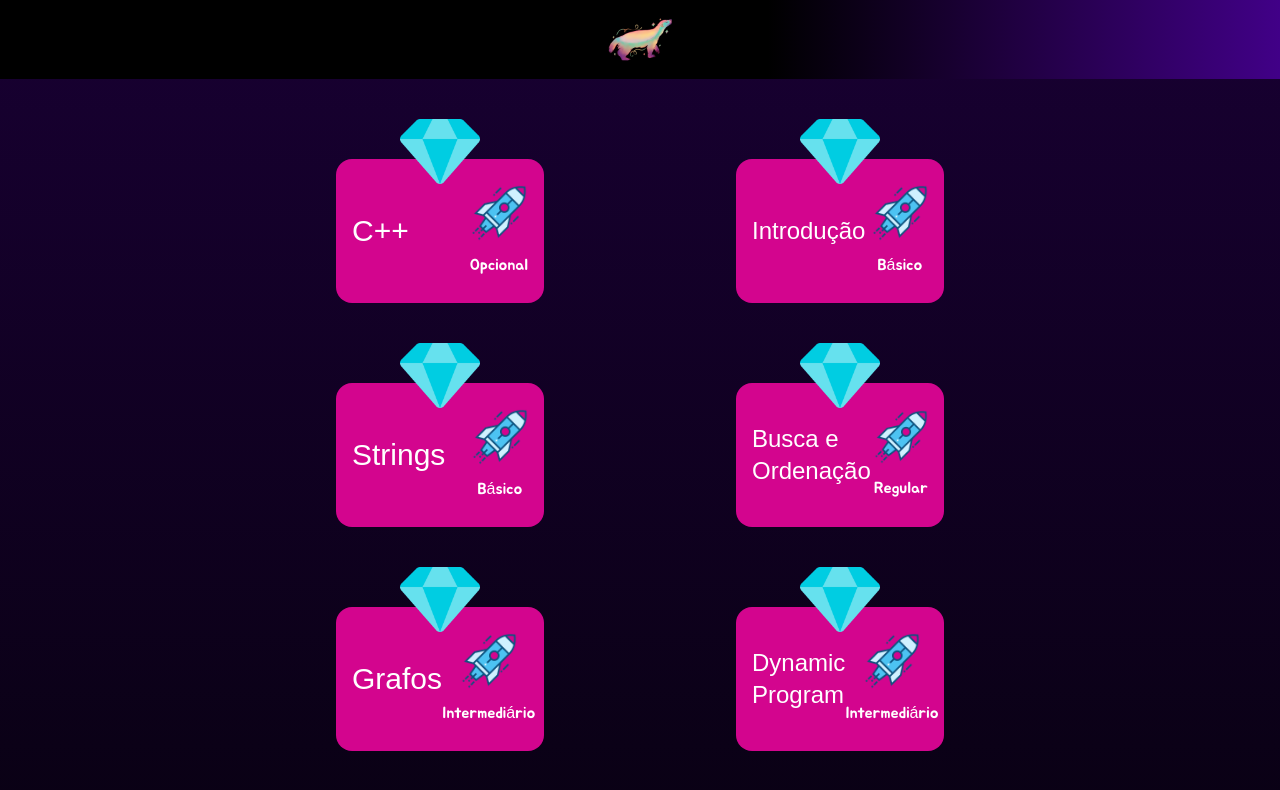
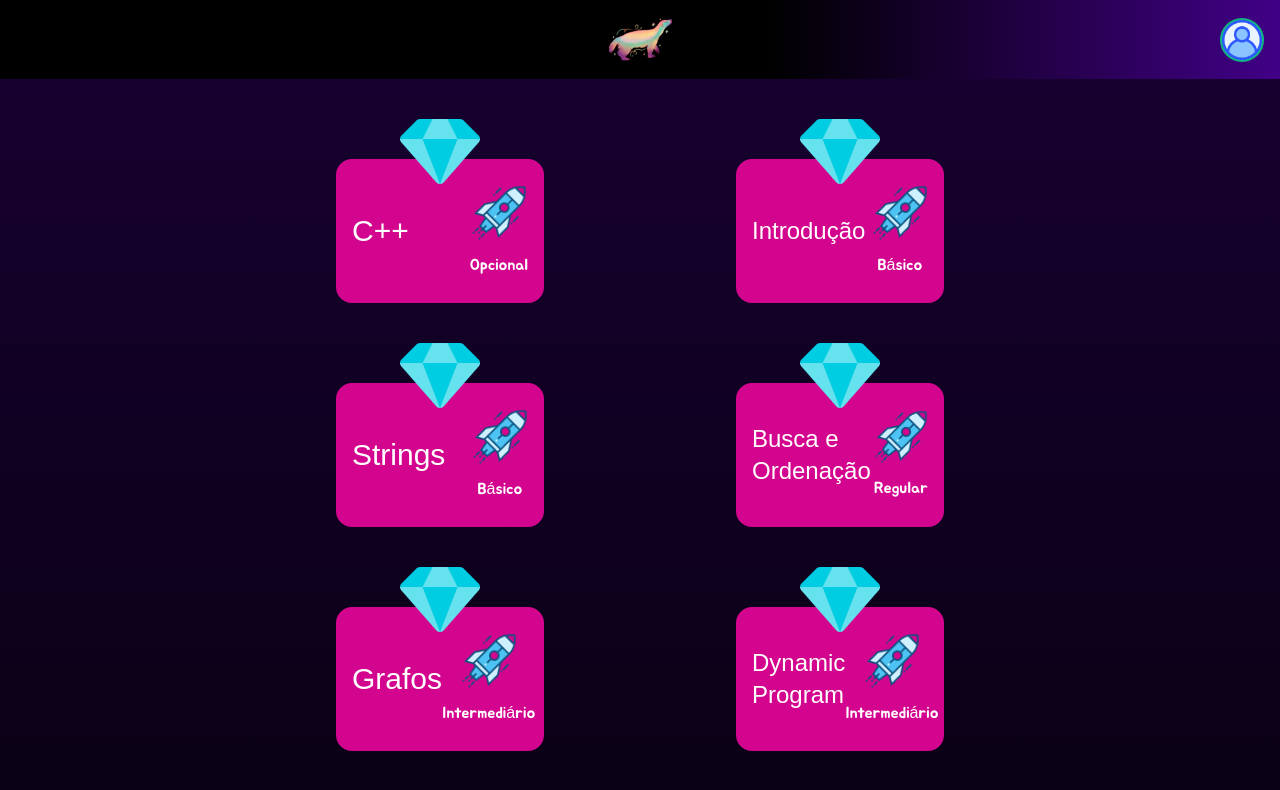
Before and after one commit to kenandjak/CodAmig, a React (Vite) app in the folder codamig/: page / in a window 1280 px wide. Shown: the top 790 px of the page. Built offline with nearby package versions, Linux system fonts and the light colour scheme; a web font is replaced by a local one.

Commit message:
feat: add profile button

```diff
--- a/codamig/src/view/components/Header.tsx
+++ b/codamig/src/view/components/Header.tsx
@@ -1,16 +1,33 @@
 import logo from "../assets/logo_header.png";
+import profile from "../assets/icons/profile_icon.png";
 import { Link } from "react-router-dom";
 import classNames from "classnames";
+import { useState, useRef, useEffect } from "react";
 
 type Props = {
   className?: string;
 };
 
 function Header({ className }: Props) {
+  const [isMenuOpen, setIsMenuOpen] = useState(false);
+  const menuRef = useRef<HTMLDivElement>(null);
+
+  useEffect(() => {
+    function handleClickOutside(event: MouseEvent) {
+      if (menuRef.current && !menuRef.current.contains(event.target as Node)) {
+        setIsMenuOpen(false);
+      }
+    }
+    document.addEventListener("mousedown", handleClickOutside);
+    return () => {
+      document.removeEventListener("mousedown", handleClickOutside);
+    };
+  }, [menuRef]);
+
   return (
     <header
       className={classNames(
-        "w-full bg-gradient-purple flex flex-col justify-center items-center",
+        "w-full bg-gradient-purple flex flex-col justify-center items-center relative",
         className
       )}
     >
@@ -18,9 +35,35 @@ function Header({ className }: Props) {
         <img
           src={logo}
           alt="Botão principal com logo do texugo"
-          className="w-14 ms:w-16 lg:w-20"
+          className="w-14 ms:w-16 lg:w-20 transform transition-transform duration-300 hover:scale-105"
         />
       </Link>
+      <div className="absolute right-4 flex items-center gap-4">
+        <div className="relative" ref={menuRef}>
+          <button
+            onClick={() => setIsMenuOpen(!isMenuOpen)}
+            className="w-9 h-9 ms:w-10 ms:h-10 lg:w-11 lg:h-11 rounded-full bg-emerald-500 flex items-center justify-center focus:outline-none focus-visible:ring-2 focus-visible:ring-emerald-300"
+          >
+            <img
+              src={profile}
+              alt="Botão de perfil para fazer login ou verificar a conta"
+              className="w-8 h-8 ms:w-9 ms:h-9 lg:w-10 lg:h-10"
+            />
+          </button>
+          {isMenuOpen && (
+            <div className="absolute right-0 mt-6 w-52 bg-purple-heavy rounded-md shadow-lg py-1 z-10">
+              <Link
+                to="/login"
+                className="block px-4 py-2 text-sm ms:text-lg lg:text-xl text-white hover:bg-purple-light"
+                onClick={() => setIsMenuOpen(false)}
+              >
+                Login
+              </Link>
+              {/* Você pode adicionar mais opções aqui no futuro */}
+            </div>
+          )}
+        </div>
+      </div>
     </header>
   );
 }
--- a/codamig/src/view/pages/Login.tsx
+++ b/codamig/src/view/pages/Login.tsx
@@ -76,7 +76,7 @@ function Login() {
               <button
                 type="submit"
                 onClick={() => navigate("/")}
-                className="w-32 bg-pink-imposing text-white text-xl font-bold py-3 px-8 rounded-xl hover:bg-pink-soft focus:outline-none focus:ring-2 focus:ring-offset-2 focus:ring-pink-soft transition-colors duration-600"
+                className="w-32 bg-pink-imposing text-white text-xl font-bold py-3 px-8 rounded-xl hover:bg-pink-soft transform duration-300 hover:scale-110 focus:outline-none focus:ring-2 focus:ring-offset-2 focus:ring-pink-soft transition-colors duration-600"
               >
                 Entrar
               </button>
--- a/codamig/tailwind.config.js
+++ b/codamig/tailwind.config.js
@@ -19,6 +19,8 @@ export default {
       },
       colors: {
         "purple-soft": "#C6A4EB",
+        "purple-light": "#3B067B",
+        "purple-heavy": "#310163",
         "pink-imposing": "#D3058E",
         "pink-soft": "#FF56C7",
         "dark-app-black": "#0A0115",
```
Also changed, not shown: codamig/src/view/assets/icons/profile_icon.png (added).
